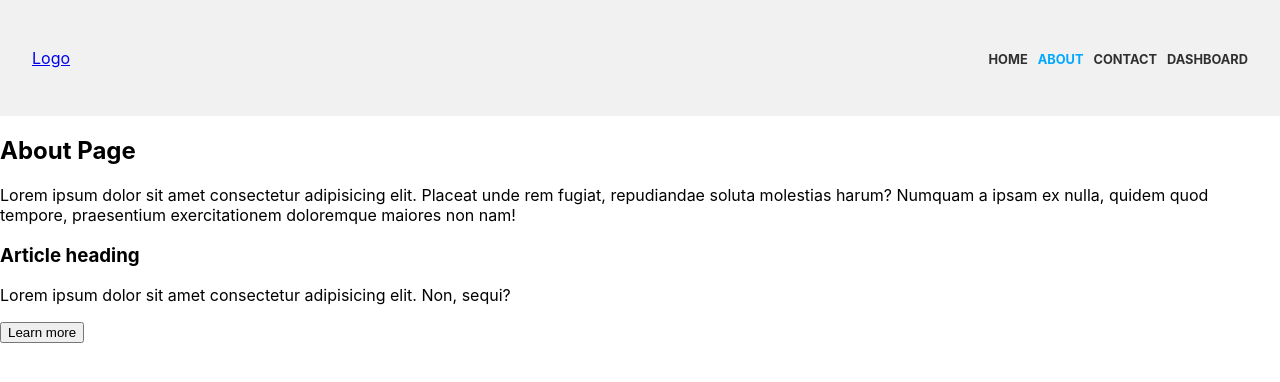
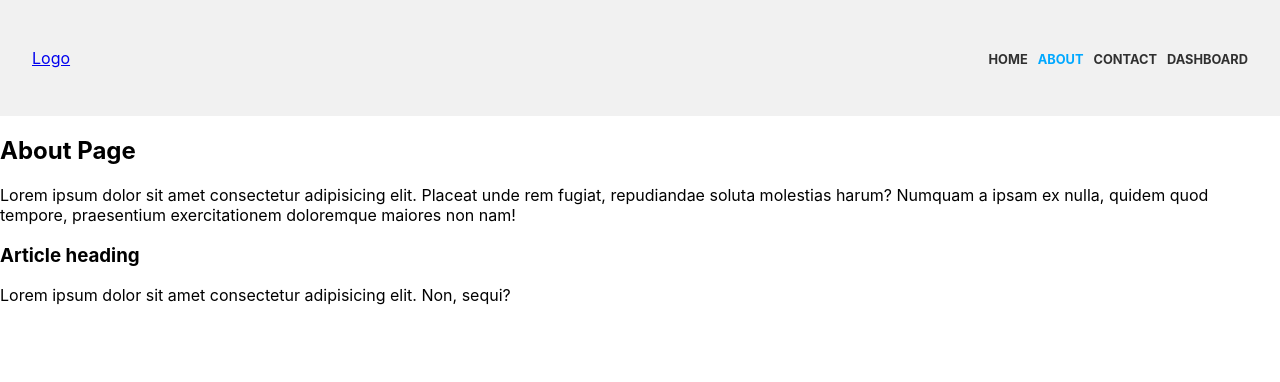
Before and after one commit to hatter8/router-app, a React (Create React App) app: page /about in a window 1280 px wide. Shown: the top 382 px of the page. Built offline with nearby package versions, Linux system fonts and the light colour scheme.

Commit message:
Revert "Update About.js"
This reverts commit 54836b996921edc58599ad584eaf810d88945ffe.

```diff
--- a/src/components/About.js
+++ b/src/components/About.js
@@ -12,7 +12,6 @@ export default function About() {
                         <article>
                             <h3>Article heading</h3>
                             <p>Lorem ipsum dolor sit amet consectetur adipisicing elit. Non, sequi?</p>
-                            <button>Learn more</button>
                         </article>
                     </div>
                 </div>
```
